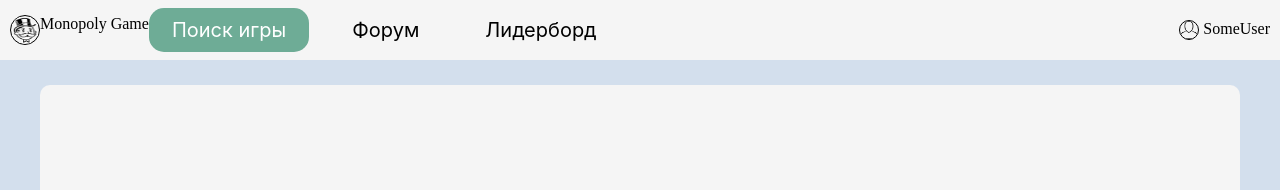
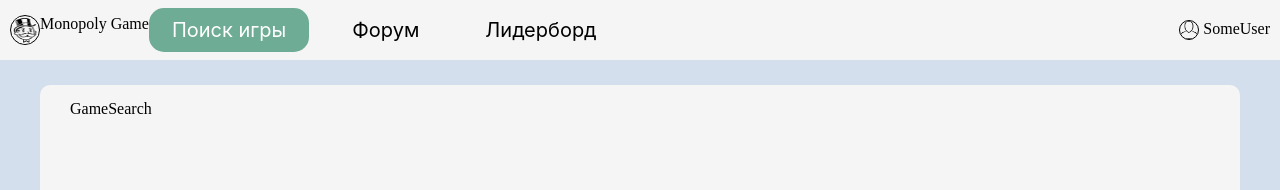
Before and after one commit to dacorm/web-game, a React (Vite) app in the folder packages/client/: page / in a window 1280 px wide. Shown: the top 190 px of the page. Built offline with nearby package versions, Linux system fonts and the light colour scheme.

Commit message:
fix: refacroring

```diff
--- a/packages/client/src/layout/MenuLayout/MenuLayout.tsx
+++ b/packages/client/src/layout/MenuLayout/MenuLayout.tsx
@@ -5,13 +5,16 @@ import { OnlyChildren } from '../../types/global.types'
 
 import style from './MenuLayout.module.scss'
 import userLogo from '../../assets/img/userLogo.png'
+import { Outlet } from 'react-router'
 
 const MenuLayout: FC<OnlyChildren> = ({ children }) => {
   return (
     <>
       <NavBar userLogo={userLogo} userName="SomeUser" />
       <main className={style.main}>
-        <MenuStub>{children}</MenuStub>
+        <MenuStub>
+          <Outlet />
+        </MenuStub>
       </main>
     </>
   )
```
Also changed, not shown: 1 other file (tests, documents, lock files or other folders).
